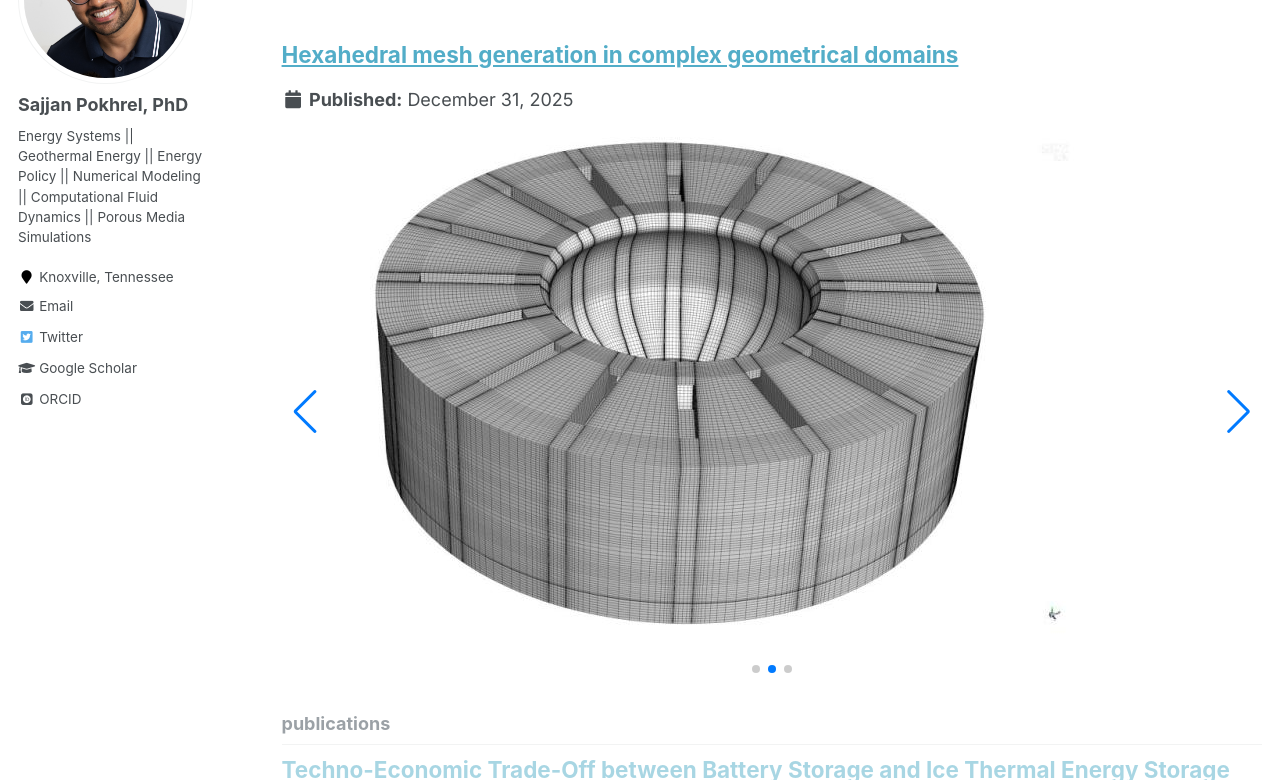
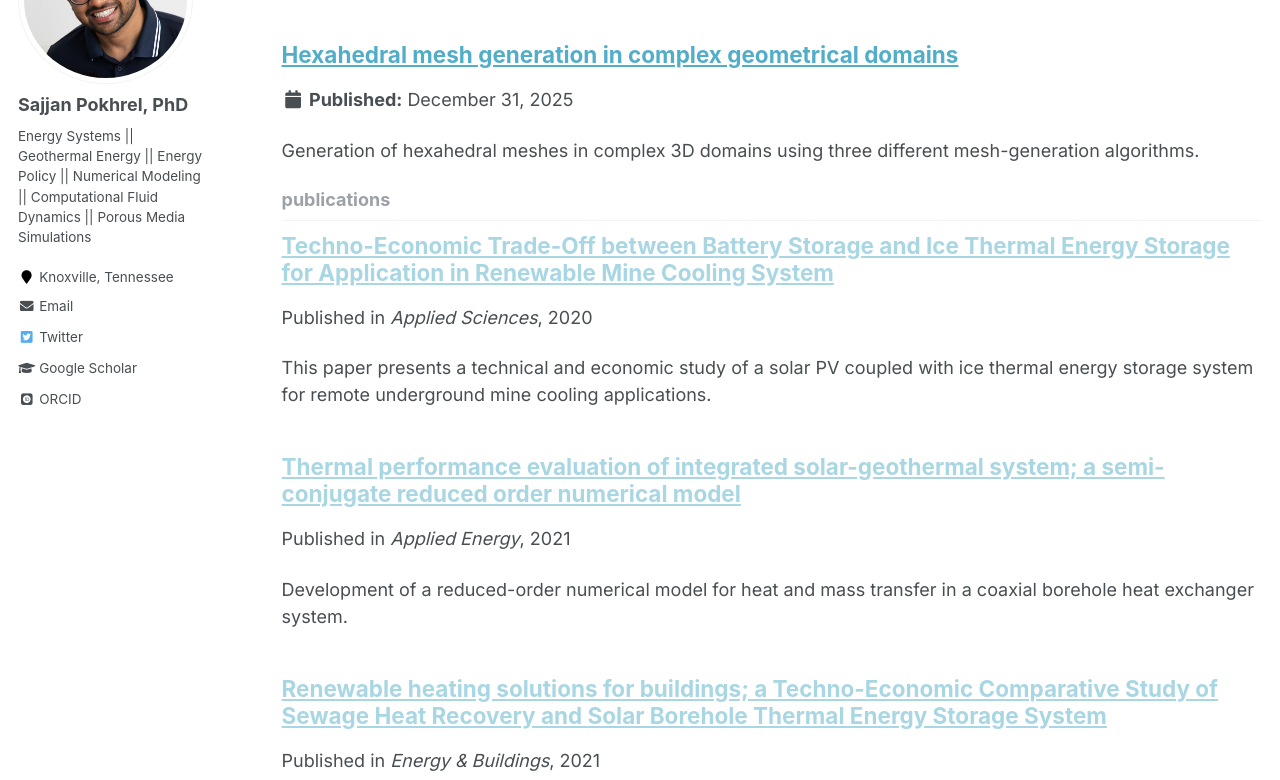
Before and after one commit to sajjanpokhrel/sajjanpokhrel.github.io, a Jekyll site: the page built from _pages/collection-archive.html, in a window 1280 px wide and 900 px high, scrolled down 745 px, cut to the strip 120-900 px from the top of the window. Built offline with Jekyll 4.4.1, drawn with Linux system fonts in a browser that asks for light colours; some web fonts are replaced.

Commit message:
Portfolio: render inline media via front matter key

```diff
--- a/_portfolio/portfolio-2.md
+++ b/_portfolio/portfolio-2.md
@@ -2,8 +2,8 @@
 layout: single
 title: "Hexahedral mesh generation in complex geometrical domains"
 collection: portfolio
-permalink: /portfolio/hexahedral-mesh-generation/
-excerpt: |
+description: "Generation of hexahedral meshes in complex 3D domains using three different mesh-generation algorithms."
+media: |
   <div class="swiper portfolio-swiper">
     <div class="swiper-wrapper">
       <div class="swiper-slide"><img src="/images/hex1.jpg" alt="Technique 1"></div>
```
Also changed, not shown: _pages/portfolio.html (+9 -8 lines).
